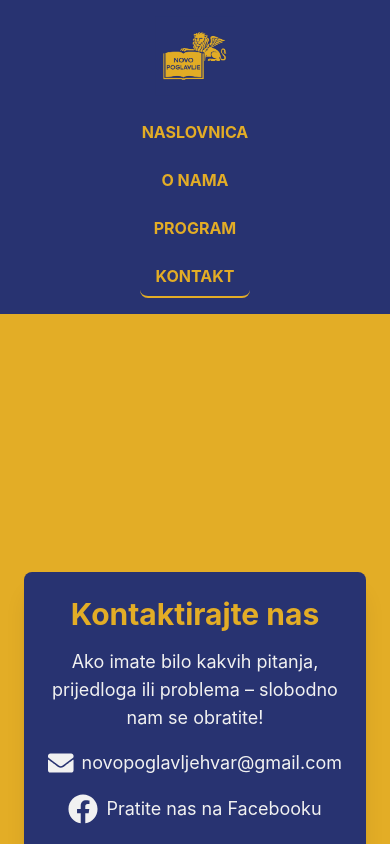
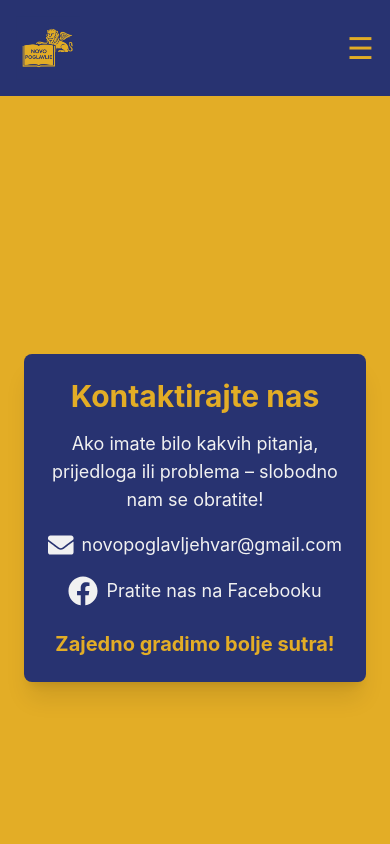
Before and after one commit to estrin00/novoPoglavlje, a React (Create React App) app in the folder novop/: page /contact in a window 390 px wide. Shown: the top 844 px of the page. Built offline with nearby package versions, Linux system fonts and the light colour scheme.

Commit message:
navbar mobile version

```diff
--- a/novop/public/index.html
+++ b/novop/public/index.html
@@ -2,42 +2,36 @@
 <html lang="en">
   <head>
     <meta charset="utf-8" />
-    <link rel="icon" href="%PUBLIC_URL%/favicon.ico" />
+    <link rel="icon" href="/assets/logonp.jpg" />
+
+
     <meta name="viewport" content="width=device-width, initial-scale=1" />
+
     <meta name="theme-color" content="#000000" />
+
     <meta
       name="description"
-      content="Web site created using create-react-app"
+      content="Novo Poglavlje - Hvar, lokalni izbori 2025."
     />
-    <link rel="apple-touch-icon" href="%PUBLIC_URL%/logo192.png" />
-    <!--
-      manifest.json provides metadata used when your web app is installed on a
-      user's mobile device or desktop. See https://developers.google.com/web/fundamentals/web-app-manifest/
-    -->
+
+
+    <meta name="keywords" content="novo poglavlje, lokalni izbori, grad, hvar, 2025, otok" />
+
+
+    <meta property="og:title" content="Novo Poglavlje" />
+    <meta property="og:description" content="Novo Poglavlje - Hvar, lokalni izbori 2025." />
+    <meta property="og:image" content="/assets/logonp.jpg" />
+    <!--<meta property="og:url" content="https://yourwebsite.com" /> -->
+    <meta property="og:type" content="website" />
+
+    <link rel="apple-touch-icon" href="/assets/logonp.jpg" />
+
+
     <link rel="manifest" href="%PUBLIC_URL%/manifest.json" />
-    <!--
-      Notice the use of %PUBLIC_URL% in the tags above.
-      It will be replaced with the URL of the `public` folder during the build.
-      Only files inside the `public` folder can be referenced from the HTML.
 
-      Unlike "/favicon.ico" or "favicon.ico", "%PUBLIC_URL%/favicon.ico" will
-      work correctly both with client-side routing and a non-root public URL.
-      Learn how to configure a non-root public URL by running `npm run build`.
-    -->
-    <title>React App</title>
+    <title>NOVO POGLAVLJE</title>
   </head>
   <body>
-    <noscript>You need to enable JavaScript to run this app.</noscript>
     <div id="root"></div>
-    <!--
-      This HTML file is a template.
-      If you open it directly in the browser, you will see an empty page.
-
-      You can add webfonts, meta tags, or analytics to this file.
-      The build step will place the bundled scripts into the <body> tag.
-
-      To begin the development, run `npm start` or `yarn start`.
-      To create a production bundle, use `npm run build` or `yarn build`.
-    -->
   </body>
 </html>
--- a/novop/src/components/Footer.js
+++ b/novop/src/components/Footer.js
@@ -1,4 +1,5 @@
 import React from "react";
+import {Link } from "react-router-dom";
 import logo from "../assets/logonp.jpg";
 const Footer = () => {
   return (
@@ -19,7 +20,10 @@ const Footer = () => {
       </div>
 
       <div className="w-full sm:w-1/3 flex justify-center sm:justify-end">
+      <Link to="/">
         <img src={logo} alt="Logo" className="h-24 w-auto" />
+      </Link>
+
       </div>
     </footer>
   );
--- a/novop/src/components/NavBar.js
+++ b/novop/src/components/NavBar.js
@@ -1,32 +1,55 @@
-import React from "react";
+import React, { useState } from "react";
 import { Link, useLocation } from "react-router-dom";
 import logo from "../assets/logonp.jpg";
 
 const NavBar = () => {
   const location = useLocation();
+  const [isMenuOpen, setIsMenuOpen] = useState(false);
 
   const navLinkClass = (path) =>
     `text-yellow hover:text-white font-bold px-4 py-2 rounded-lg ${
       location.pathname === path ? "border-b-2 border-yellow" : ""
     }`;
 
+  const handleLinkClick = () => {
+    setIsMenuOpen(false);
+  };
+
   return (
-    <nav className="flex flex-col md:flex-row justify-between items-center bg-blue text-yellow h-auto md:h-24 p-4 md:p-6 space-y-4 md:space-y-0 sticky top-0 z-50">
-      <div className="h-20 flex items-center">
-        <img src={logo} alt="Logo" className="h-full w-auto" />
+    <nav className="relative flex justify-between items-center bg-blue text-yellow h-auto p-4 md:p-6 sticky top-0 z-50">
+      <div className="flex items-center">
+        <Link to="/">
+            <img src={logo} alt="Logo" className="h-16 w-auto" />
+        </Link>
+
       </div>
 
-      <div className="flex flex-col md:flex-row items-center space-y-2 md:space-y-0 md:space-x-6 text-yellow">
-        <Link to="/" className={navLinkClass("/")}>
+
+      <div className="md:hidden flex items-center">
+        <button
+          onClick={() => setIsMenuOpen(!isMenuOpen)}
+          className="text-yellow text-3xl"
+        >
+          {isMenuOpen ? "✖" : "☰"}
+        </button>
+      </div>
+
+
+      <div
+        className={`md:flex md:space-x-6 md:ml-10 md:flex-row md:static absolute left-0 right-0 top-16 md:top-0 bg-blue flex flex-col justify-center items-center space-y-4 md:space-y-0 transition-all duration-300 ease-in-out transform ${
+          isMenuOpen ? "flex" : "hidden"
+        }`}
+      >
+        <Link to="/" className={navLinkClass("/")} onClick={handleLinkClick}>
           NASLOVNICA
         </Link>
-        <Link to="/about" className={navLinkClass("/about")}>
+        <Link to="/about" className={navLinkClass("/about")} onClick={handleLinkClick}>
           O NAMA
         </Link>
-        <Link to="/program" className={navLinkClass("/program")}>
+        <Link to="/program" className={navLinkClass("/program")} onClick={handleLinkClick}>
           PROGRAM
         </Link>
-        <Link to="/contact" className={navLinkClass("/contact")}>
+        <Link to="/contact" className={navLinkClass("/contact")} onClick={handleLinkClick}>
           KONTAKT
         </Link>
       </div>
```
Also changed, not shown: novop/public/logonp.jpg (added), 1 other file (tests, documents, lock files or other folders).
